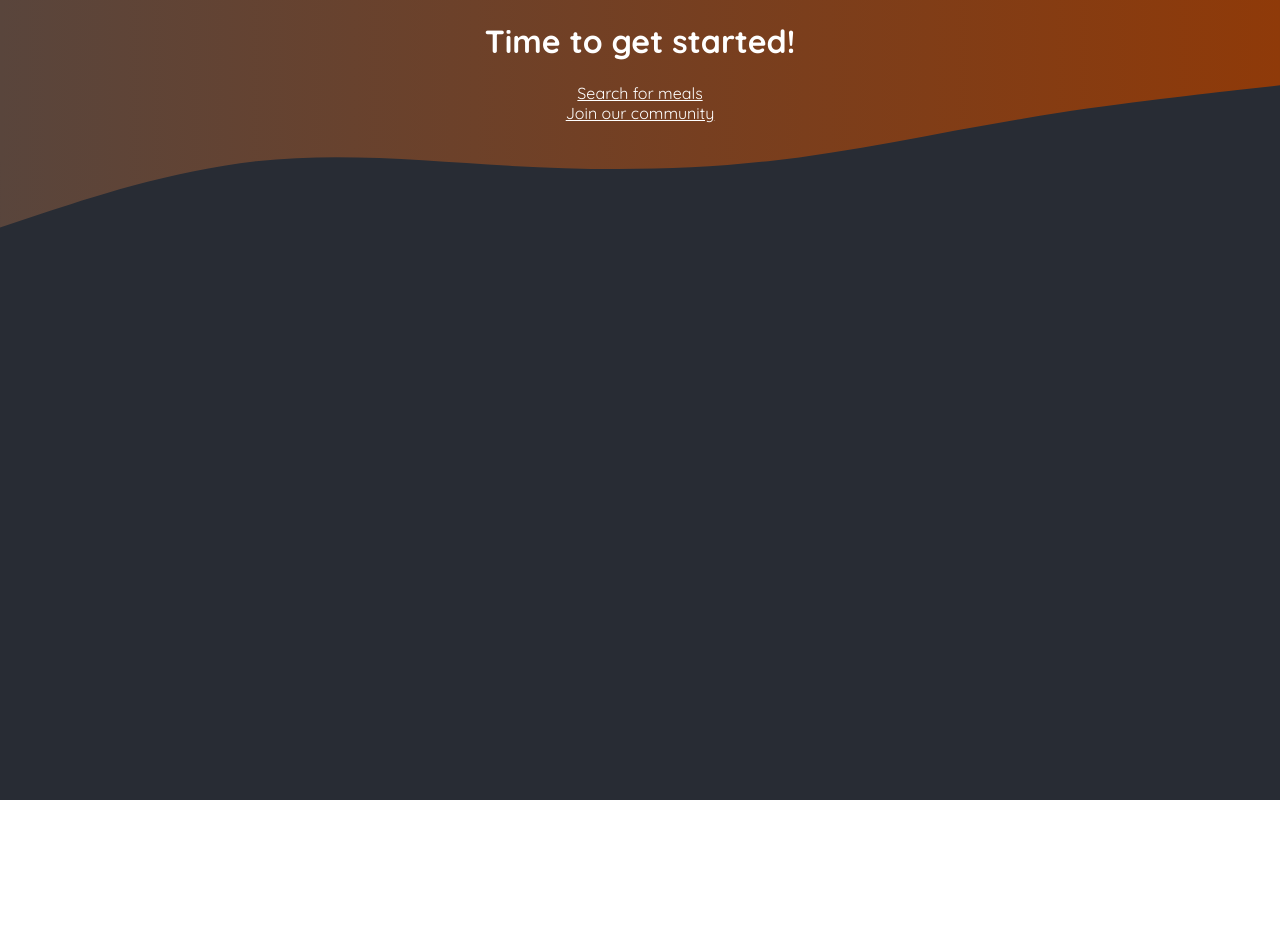
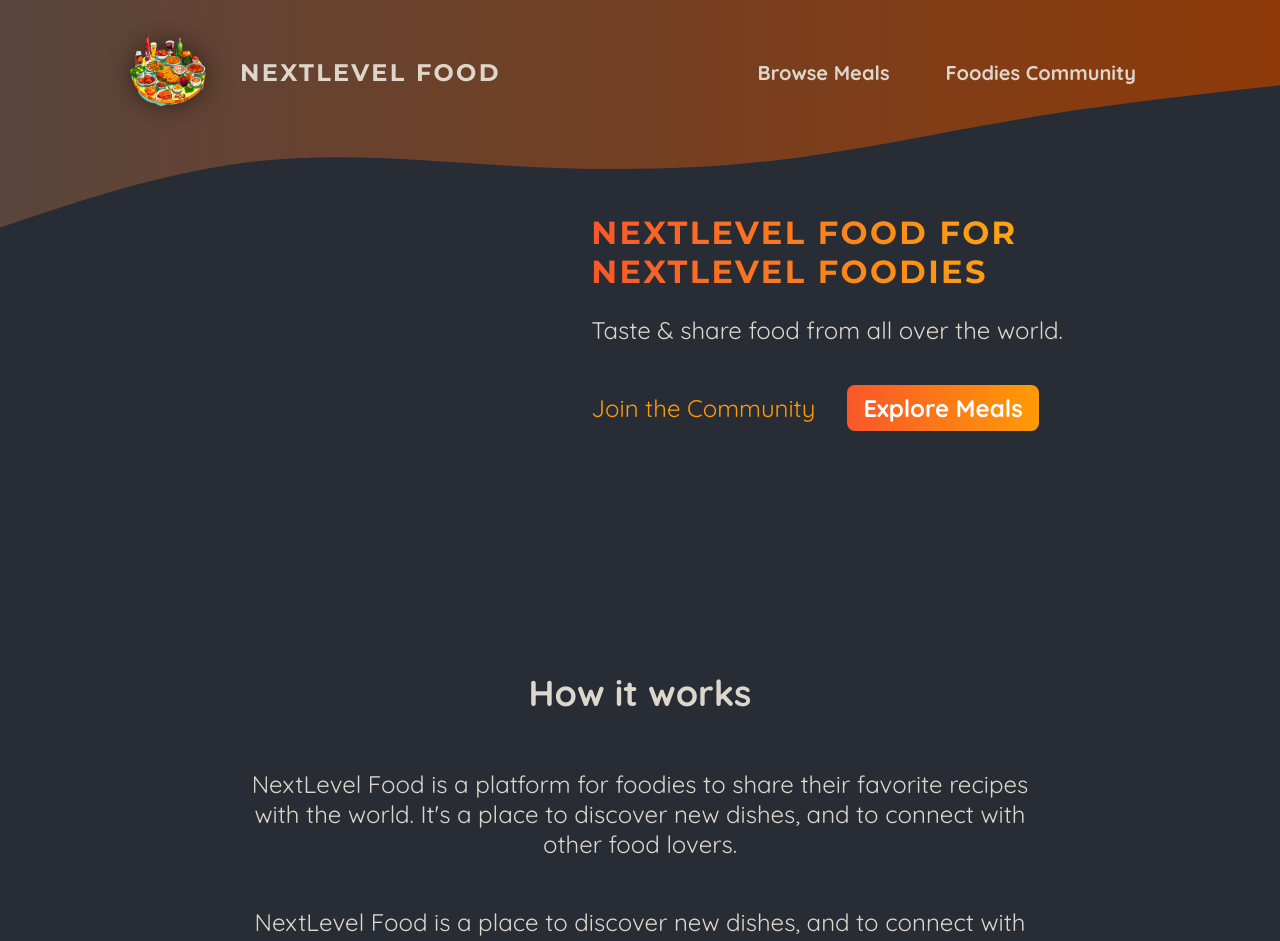
Before and after one commit to sldimitrov/NextLevelFood, a Next.js app: page / in a window 1280 px wide. Shown: the top 941 px of the page. Before the commit the page ends 800 px from the top, so only its background shows below. Built offline with nearby package versions, Linux system fonts and the light colour scheme.

Commit message:
Add styling and more content to the HomePage

```diff
--- a/app/globals.css
+++ b/app/globals.css
@@ -11,21 +11,6 @@
 body {
   margin: 0;
   background: radial-gradient(#282c34, #282c34);
-}
-
-.header-background {
-  position: absolute;
-  width: 100%;
-  height: 320px;
-  top: 0;
-  left: 0;
-  z-index: -1;
-}
-
-svg {
-  display: block;
-  width: 100%;
-  height: auto;
 }
 
 .not-found,
--- a/app/layout.js
+++ b/app/layout.js
@@ -1,35 +1,16 @@
-import './globals.css';
+import MainHeader from "@/components/main-header/main-header";
+import "./globals.css";
 
 export const metadata = {
-  title: 'NextLevel Food',
-  description: 'Delicious meals, shared by a food-loving community.',
+  title: "NextLevel Food",
+  description: "Delicious meals, shared by a food-loving community.",
 };
 
 export default function RootLayout({ children }) {
   return (
     <html lang="en">
       <body>
-        <div className="header-background">
-          <svg xmlns="http://www.w3.org/2000/svg" viewBox="0 0 1440 320">
-            <defs>
-              <linearGradient id="gradient" x1="0%" y1="0%" x2="100%" y2="0%">
-                <stop
-                  offset="0%"
-                  style={{ stopColor: '#59453c', stopOpacity: '1' }}
-                />
-                <stop
-                  offset="100%"
-                  style={{ stopColor: '#8f3a09', stopOpacity: '1' }}
-                />
-              </linearGradient>
-            </defs>
-            <path
-              fill="url(#gradient)"
-              d="M0,256L48,240C96,224,192,192,288,181.3C384,171,480,181,576,186.7C672,192,768,192,864,181.3C960,171,1056,149,1152,133.3C1248,117,1344,107,1392,101.3L1440,96L1440,0L1392,0C1344,0,1248,0,1152,0C1056,0,960,0,864,0C768,0,672,0,576,0C480,0,384,0,288,0C192,0,96,0,48,0L0,0Z"
-            ></path>
-          </svg>
-        </div>
-
+        <MainHeader />
         {children}
       </body>
     </html>
--- a/app/meals/[mealSlug]/page.js
+++ b/app/meals/[mealSlug]/page.js
@@ -1,3 +1,3 @@
 export default function MealDetailsPage() {
-  return <h1>MealsPage</h1>;
+  return <h1>Meal Details</h1>;
 }
--- a/app/page.js
+++ b/app/page.js
@@ -1,20 +1,50 @@
 import Link from "next/link";
+
+import classes from "./page.module.css";
 
 export default function Home() {
   return (
-    <main>
-      <h1 style={{ color: "white", textAlign: "center" }}>
-        Time to get started!
-      </h1>
-      <p style={{ textAlign: "center" }}>
-        <Link style={{ color: "white" }} href="/meals">
-          Search for meals
-        </Link>
-        <br />
-        <Link style={{ color: "white" }} href="/community">
-          Join our community
-        </Link>
-      </p>
-    </main>
+    <>
+      <header className={classes.header}>
+        <div className={classes.slideshow}></div>
+        <div>
+          <div className={classes.hero}>
+            <h1>NextLevel Food for NextLevel Foodies</h1>
+            <p>Taste & share food from all over the world.</p>
+          </div>
+          <div className={classes.cta}>
+            <Link href="/community">Join the Community</Link>
+            <Link href="/meals">Explore Meals</Link>
+          </div>
+        </div>
+      </header>
+      <main>
+        <section className={classes.section}>
+          <h2>How it works</h2>
+          <p>
+            NextLevel Food is a platform for foodies to share their favorite
+            recipes with the world. It&apos;s a place to discover new dishes,
+            and to connect with other food lovers.
+          </p>
+          <p>
+            NextLevel Food is a place to discover new dishes, and to connect
+            with other food lovers.
+          </p>
+        </section>
+
+        <section className={classes.section}>
+          <h2>Why NextLevel Food?</h2>
+          <p>
+            NextLevel Food is a platform for foodies to share their favorite
+            recipes with the world. It&apos;s a place to discover new dishes,
+            and to connect with other food lovers.
+          </p>
+          <p>
+            NextLevel Food is a place to discover new dishes, and to connect
+            with other food lovers.
+          </p>
+        </section>
+      </main>
+    </>
   );
 }
--- /dev/null
+++ b/app/page.module.css
@@ -0,0 +1,75 @@
+.header {
+  display: flex;
+  gap: 3rem;
+  margin: 3rem auto;
+  width: 90%;
+  max-width: 75rem;
+}
+
+.slideshow {
+  width: 40rem;
+  height: 25rem;
+}
+
+.hero {
+  color: #ddd6cb;
+  font-size: 1.5rem;
+}
+
+.hero h1 {
+  font-size: 2rem;
+  font-weight: bold;
+  font-family: 'Montserrat', sans-serif;
+  letter-spacing: 0.15rem;
+  text-transform: uppercase;
+  background: linear-gradient(90deg, #f9572a, #ffc905);
+  background-clip: text;
+  -webkit-background-clip: text;
+  -webkit-text-fill-color: transparent;
+}
+
+.cta {
+  font-size: 1.5rem;
+  display: flex;
+  gap: 1rem;
+}
+
+.cta a {
+  display: inline-block;
+  margin-top: 1rem;
+  padding: 0.5rem 1rem;
+  border-radius: 0.5rem;
+  background: linear-gradient(90deg, #f9572a, #ff9b05);
+  color: #ffffff;
+  font-weight: bold;
+  text-decoration: none;
+}
+
+.cta a:hover,
+.cta a:active {
+  background: linear-gradient(90deg, #fd4715, #f9b241);
+}
+
+.cta a:first-child {
+  background: transparent;
+  font-weight: normal;
+  color: #ff9b05;
+  padding-left: 0;
+}
+
+.cta a:first-child:hover,
+.cta a:first-child:active {
+  background: transparent;
+  color: #f9b241;
+}
+
+.section {
+  display: flex;
+  flex-direction: column;
+  color: #ddd6cb;
+  font-size: 1.5rem;
+  max-width: 50rem;
+  width: 90%;
+  margin: 2rem auto;
+  text-align: center;
+}
--- /dev/null
+++ b/components/main-header/main-header-background.js
@@ -0,0 +1,26 @@
+import classes from "./main-header-background.module.css";
+
+export default function MainHeaderBackground() {
+  return (
+    <div className={classes["header-background"]}>
+      <svg xmlns="http://www.w3.org/2000/svg" viewBox="0 0 1440 320">
+        <defs>
+          <linearGradient id="gradient" x1="0%" y1="0%" x2="100%" y2="0%">
+            <stop
+              offset="0%"
+              style={{ stopColor: "#59453c", stopOpacity: "1" }}
+            />
+            <stop
+              offset="100%"
+              style={{ stopColor: "#8f3a09", stopOpacity: "1" }}
+            />
+          </linearGradient>
+        </defs>
+        <path
+          fill="url(#gradient)"
+          d="M0,256L48,240C96,224,192,192,288,181.3C384,171,480,181,576,186.7C672,192,768,192,864,181.3C960,171,1056,149,1152,133.3C1248,117,1344,107,1392,101.3L1440,96L1440,0L1392,0C1344,0,1248,0,1152,0C1056,0,960,0,864,0C768,0,672,0,576,0C480,0,384,0,288,0C192,0,96,0,48,0L0,0Z"
+        ></path>
+      </svg>
+    </div>
+  );
+}
--- /dev/null
+++ b/components/main-header/main-header-background.module.css
@@ -0,0 +1,14 @@
+.header-background {
+  position: absolute;
+  width: 100%;
+  height: 320px;
+  top: 0;
+  left: 0;
+  z-index: -1;
+}
+
+.header-background svg {
+  display: block;
+  width: 100%;
+  height: auto;
+}
--- /dev/null
+++ b/components/main-header/main-header.js
@@ -0,0 +1,31 @@
+import Link from "next/link";
+import Image from "next/image";
+
+import logoImg from "@/assets/logo.png";
+import classes from "./main-header.module.css";
+import MainHeaderBackground from "@/components/main-header/main-header-background";
+
+export default function MainHeader() {
+  return (
+    <>
+      <MainHeaderBackground />
+      <header className={classes.header}>
+        <Link className={classes.logo} href="/">
+          <Image src={logoImg} alt="A plate with food on it" priority />
+          NextLevel Food
+        </Link>
+
+        <nav className={classes.nav}>
+          <ul>
+            <li>
+              <Link href="/meals">Browse Meals</Link>
+            </li>
+            <li>
+              <Link href="/community">Foodies Community</Link>
+            </li>
+          </ul>
+        </nav>
+      </header>
+    </>
+  );
+}
--- /dev/null
+++ b/components/main-header/main-header.module.css
@@ -0,0 +1,67 @@
+.header {
+  display: flex;
+  justify-content: space-between;
+  align-items: center;
+  padding: 2rem 1rem;
+}
+
+@media (min-width: 768px) {
+  .header {
+    padding: 2rem 10%;
+  }
+}
+
+.nav ul {
+  list-style: none;
+  margin: 0;
+  padding: 0;
+  display: flex;
+  gap: 1.5rem;
+  /* font-family: 'Montserrat', sans-serif; */
+  font-size: 1.25rem;
+}
+
+.nav a {
+  text-decoration: none;
+  color: #ddd6cb;
+  font-weight: bold;
+  padding: 0.5rem 1rem;
+  border-radius: 0.5rem;
+}
+
+.nav a:hover,
+.nav a:active {
+  background: linear-gradient(90deg, #ff8a05, #f9b331);
+  background-clip: text;
+  -webkit-background-clip: text;
+  -webkit-text-fill-color: transparent;
+  text-shadow: 0 0 18px rgba(248, 190, 42, 0.8);
+}
+
+.active {
+  background: linear-gradient(90deg, #ff8a05, #f9b331);
+  background-clip: text;
+  -webkit-background-clip: text;
+  -webkit-text-fill-color: transparent;
+}
+
+.logo {
+  display: flex;
+  align-items: center;
+  justify-content: center;
+  gap: 2rem;
+  text-decoration: none;
+  color: #ddd6cb;
+  font-weight: bold;
+  font-family: 'Montserrat', sans-serif;
+  letter-spacing: 0.15rem;
+  text-transform: uppercase;
+  font-size: 1.5rem;
+}
+
+.logo img {
+  width: 5rem;
+  height: 5rem;
+  object-fit: contain;
+  filter: drop-shadow(0 0 0.75rem rgba(0, 0, 0, 0.5));
+}
```
Also changed, not shown: components/header.js (deleted, +0 -8 lines).
